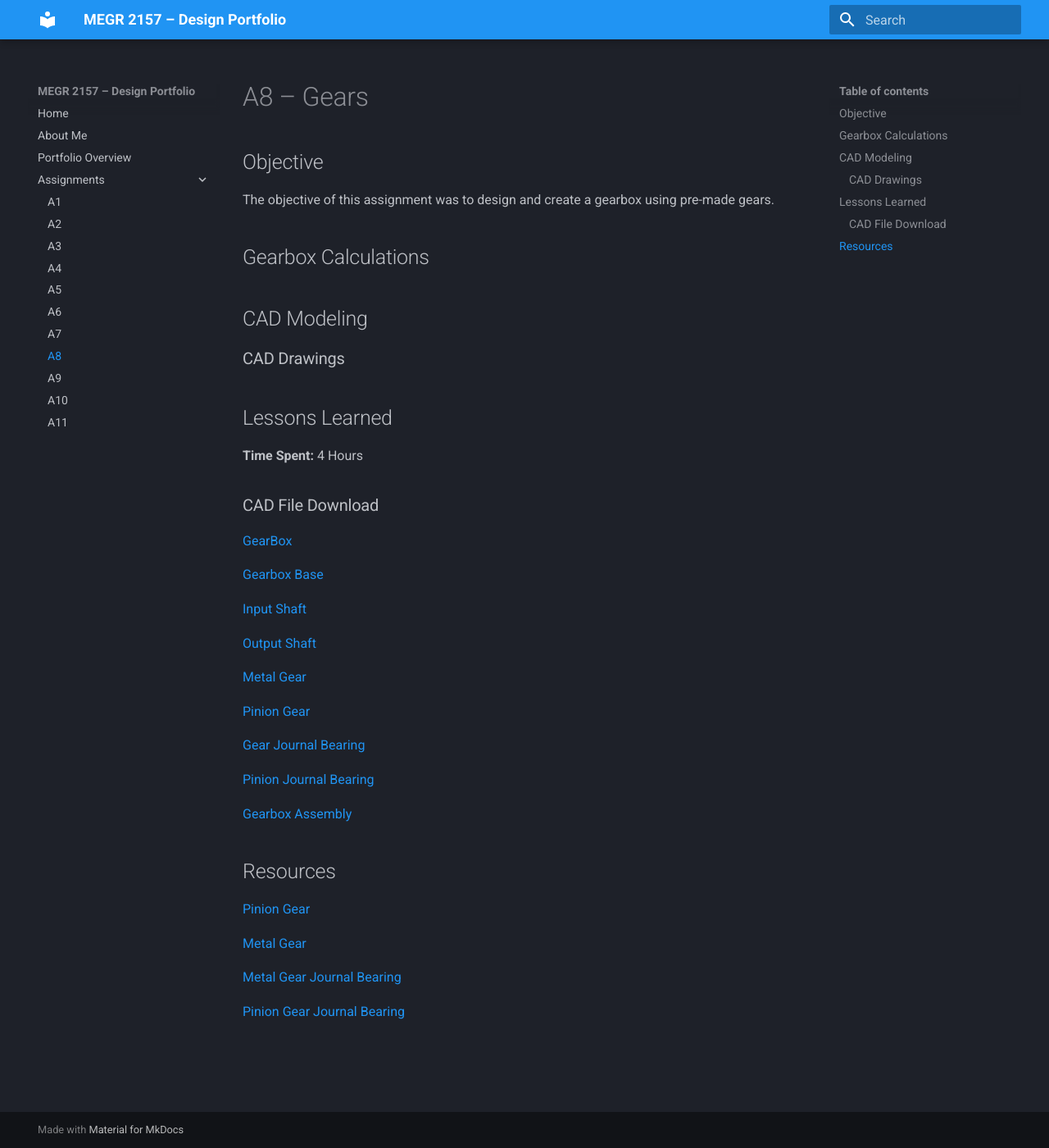
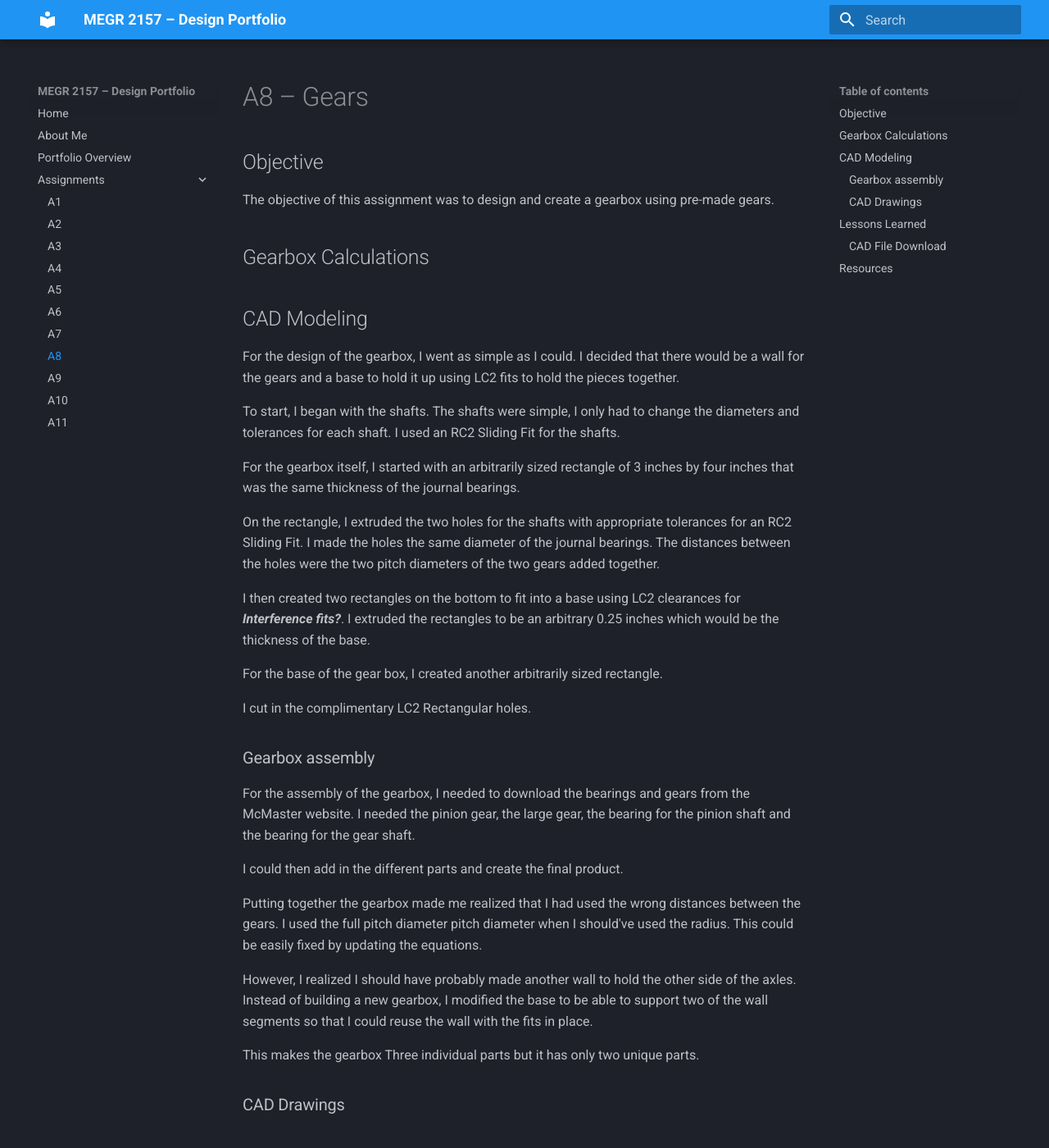
Before and after one commit to dheidenf-beep/DerekH-MEGR2157-portfolio, an MkDocs documentation site: the page built from docs/assignments/A08/index.md, in a window 1280 px wide and 1400 px high. Shown: the whole window at 82% size. Built offline with MkDocs 1.6.1 and Material for MkDocs 9.7.7, drawn with Linux system fonts in a browser that asks for light colours.

Commit message:
Revise gearbox design details and update time spent
Updated the CAD modeling section with detailed descriptions of the gearbox design process, including adjustments made for fit and assembly. Corrected the time spent on the project from 4 hours to 5 hours.

```diff
--- a/docs/assignments/A08/index.md
+++ b/docs/assignments/A08/index.md
@@ -7,7 +7,50 @@ The objective of this assignment was to design and create a gearbox using pre-ma
 ## Gearbox Calculations
 
 
+
 ## CAD Modeling
+
+For the design of the gearbox, I went as simple as I could. I decided that there would be a wall for the gears and a base to hold it up using LC2 fits to hold the pieces together.
+
+To start, I began with the shafts. The shafts were simple, I only had to change the diameters and tolerances for each shaft. I used an RC2 Sliding Fit for the shafts.
+
+
+
+For the gearbox itself, I started with an arbitrarily sized rectangle of 3 inches by four inches that was the same thickness of the journal bearings.
+
+
+On the rectangle, I extruded the two holes for the shafts with appropriate tolerances for an RC2 Sliding Fit. I made the holes the same diameter of the journal bearings. The distances between the holes were the two pitch diameters of the two gears added together.
+
+
+I then created two rectangles on the bottom to fit into a base using LC2 clearances for **_Interference fits?_**. I extruded the rectangles to be an arbitrary 0.25 inches which would be the thickness of the base.
+
+
+For the base of the gear box, I created another arbitrarily sized rectangle.
+
+
+
+I cut in the complimentary LC2 Rectangular holes.
+
+### Gearbox assembly
+
+For the assembly of the gearbox, I needed to download the bearings and gears from the McMaster website.
+I needed the pinion gear, the large gear, the bearing for the pinion shaft and the bearing for the gear shaft.
+
+
+I could then add in the different parts and create the final product.
+
+
+Putting together the gearbox made me realized that I had used the wrong distances between the gears. I used the full pitch diameter pitch diameter when I should've used the radius. This could be easily fixed by updating the equations.
+
+
+However, I realized I should have probably made another wall to hold the other side of the axles. Instead of building a new gearbox, I modified the base to be able to support two of the wall segments so that I could reuse the wall with the fits in place.
+
+
+
+
+
+This makes the gearbox Three individual parts but it has only two unique parts.
+
 
 
 
@@ -20,7 +63,7 @@ The objective of this assignment was to design and create a gearbox using pre-ma
 
 
 
-**Time Spent:** 4 Hours
+**Time Spent:** 5 Hours
 
 ### CAD File Download
 
```
